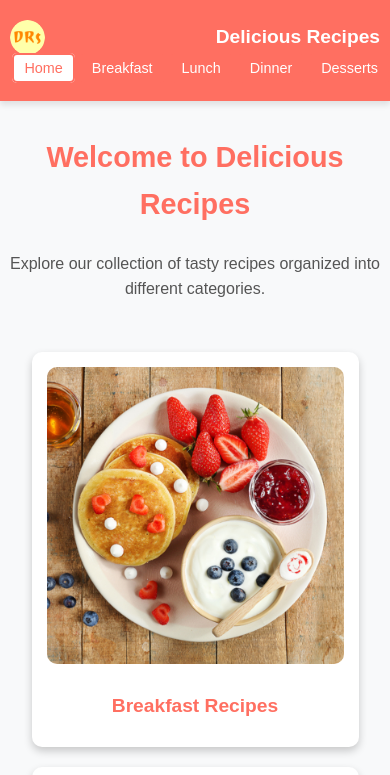
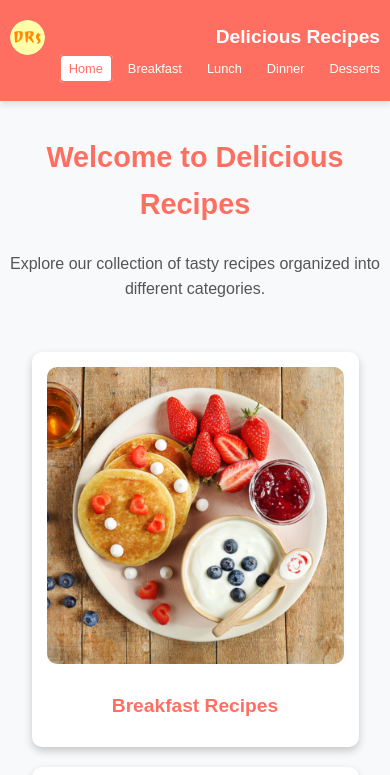
Before and after one commit to Ly-z-sa/Recipes, a plain HTML site: page index.html in a window 390 px wide. Shown: the top 775 px of the page. Drawn offline with Linux system fonts and the light colour scheme.

Commit message:
Improve mobile UX/UI

```diff
--- a/styles.css
+++ b/styles.css
@@ -221,7 +221,7 @@ footer p {
     nav ul {
         display: flex;
         flex-direction: row; /* Keep navigation links in a row */
-        flex-wrap: wrap; /* Allow wrapping if necessary */
+        flex-wrap: nowrap; /* Prevent wrapping to a new line */
         justify-content: flex-end; /* Align navigation to the right */
         gap: 5px; /* Add spacing between links */
         padding: 0;
@@ -233,11 +233,12 @@ footer p {
     }
 
     nav ul li a {
-        font-size: 0.9rem; /* Reduce font size for links */
-        padding: 5px 10px; /* Adjust padding for smaller buttons */
+        font-size: 0.8rem; /* Reduce font size for links */
+        padding: 5px 8px; /* Adjust padding for smaller buttons */
         text-align: center; /* Center-align the text */
         background-color: #ff6f61; /* Keep button background color */
         border-radius: 5px; /* Keep rounded corners */
+        white-space: nowrap; /* Prevent text from wrapping inside buttons */
     }
 
     nav ul li a:hover,
```
